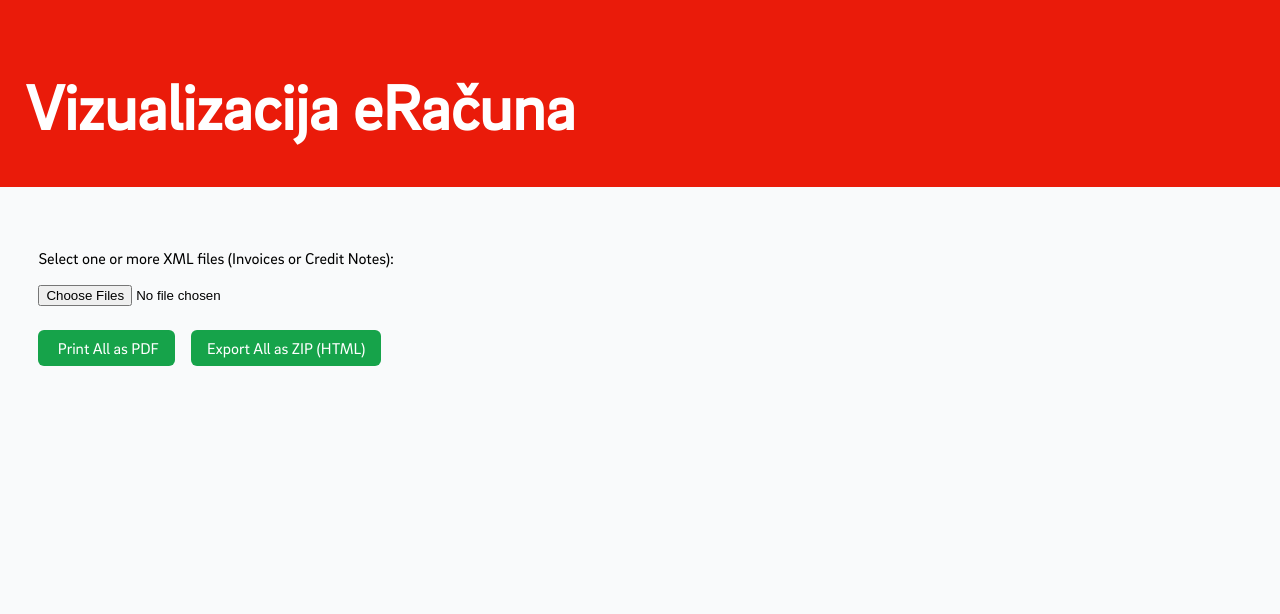
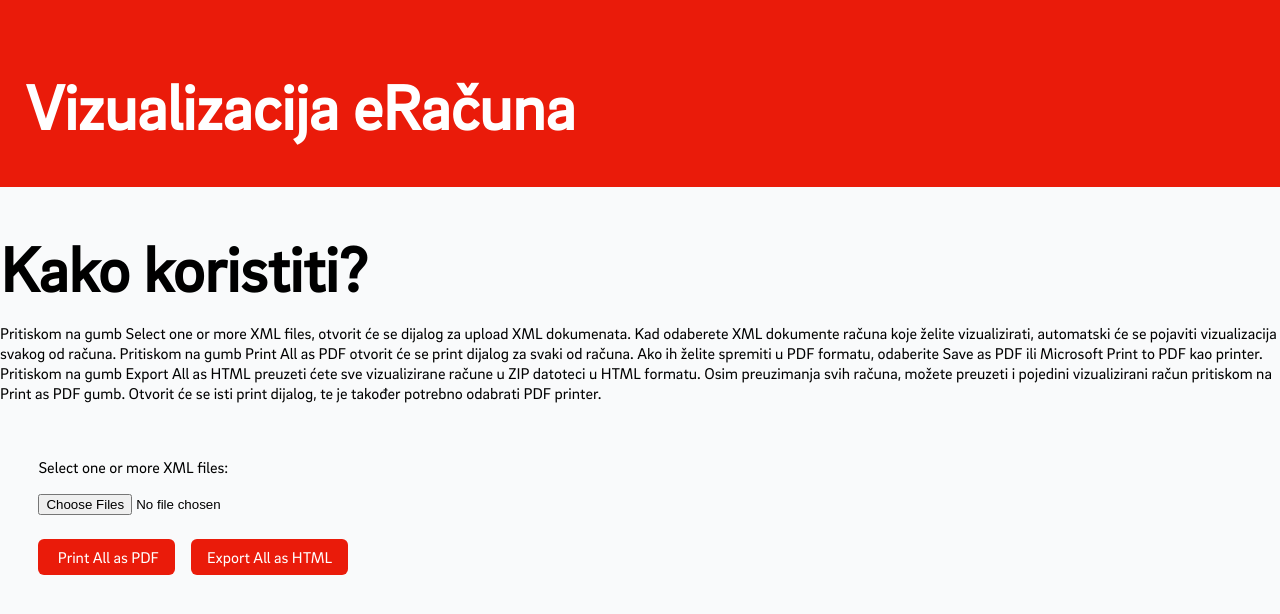
Before and after one commit to gabriel-kovacevic/Vizualizacija-eRacuna, a website: page index.html in a window 1280 px wide. Shown: the top 614 px of the page. Drawn offline with nearby package versions, Linux system fonts and the light colour scheme; no server answers.

Commit message:
Upute za korištenje

```diff
--- a/index.html
+++ b/index.html
@@ -40,7 +40,7 @@
     }
 
     .controls button {
-      background: #16a34a;
+      background: #ea1b0a;
       color: white;
       border: none;
       padding: 0.5rem 1rem;
@@ -80,7 +80,7 @@
     }
 
     .card-header button {
-      background: #2563eb;
+      background: #ea1b0a;
       color: white;
       border: none;
       padding: 0.3rem 0.7rem;
@@ -90,7 +90,7 @@
     }
 
     .card-header button:hover {
-      background: #1e40af;
+      background: #ea1b0a;
     }
 
     .ctrl {
@@ -122,12 +122,17 @@
     <h1>Vizualizacija eRačuna</h1>
   </div>
 
+  <div class="upute">
+    <h1>Kako koristiti?</h1>
+    <p>Pritiskom na gumb Select one or more XML files, otvorit će se dijalog za upload XML dokumenata. Kad odaberete XML dokumente računa koje želite vizualizirati, automatski će se pojaviti vizualizacija svakog od računa. Pritiskom na gumb Print All as PDF otvorit će se print dijalog za svaki od računa. Ako ih želite spremiti u PDF formatu, odaberite Save as PDF ili Microsoft Print to PDF kao printer. Pritiskom na gumb Export All as HTML preuzeti ćete sve vizualizirane račune u ZIP datoteci u HTML formatu. Osim preuzimanja svih računa, možete preuzeti i pojedini vizualizirani račun pritiskom na Print as PDF gumb. Otvorit će se isti print dijalog, te je također potrebno odabrati PDF printer.</p>
+  </div>
+
   <div class="ctrl">
-    <p>Select one or more XML files (Invoices or Credit Notes):</p>
+    <p>Select one or more XML files:</p>
     <input type="file" id="xmlFiles" accept=".xml" multiple />
     <div class="controls">
       <button id="printAll" disabled>️ Print All as PDF</button>
-      <button id="exportAll" disabled> Export All as ZIP (HTML)</button>
+      <button id="exportAll" disabled> Export All as HTML</button>
     </div>
     <div class="result" id="result"></div>
   </div>
@@ -358,7 +363,7 @@ h2 {
         card.innerHTML = `
           <div class="card-header">
             <span>${file.name}</span>
-            <button>Print / Save as PDF</button>
+            <button>Print as PDF</button>
           </div>
         `;
         const iframe = document.createElement("iframe");
```
